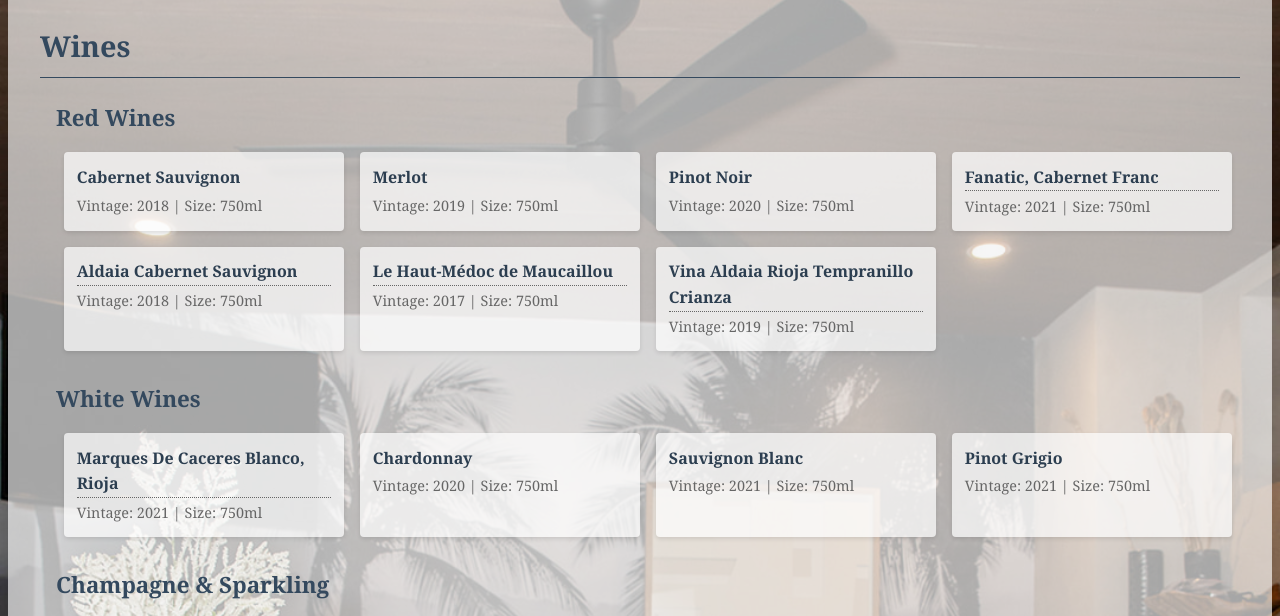
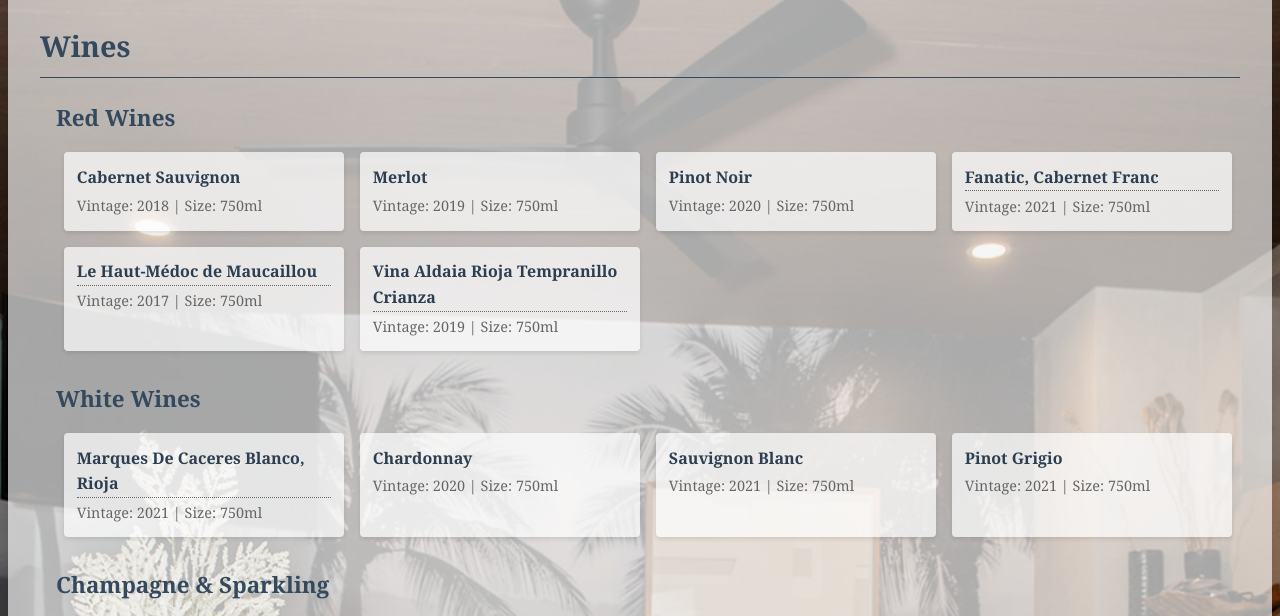
Before and after one commit to oputae/bar-supplies, a plain HTML site: page index.html in a window 1280 px wide. Shown: the part 182-798 px from the top of the page. Drawn offline with Linux system fonts and the light colour scheme.

Commit message:
Updated another receipt

```diff
--- a/index.html
+++ b/index.html
@@ -239,13 +239,6 @@
                         </a>
                     </div>
                     <div class="item">
-                        <a href="javascript:void(0)" class="item-link"
-                            onclick="showModal('./assets/vinaaldaia.jpg', 'Aldaia Cabernet Sauvignon - A full-bodied red wine')">
-                            <div class="item-name">Aldaia Cabernet Sauvignon</div>
-                            <div class="item-details">Vintage: 2018 | Size: 750ml</div>
-                        </a>
-                    </div>
-                    <div class="item">
                         <a href="https://www.vivino.com/US/en/les-notables-de-maucaillou-le-haut-medoc-de-maucaillou/w/1363749" class="item-link">
                             <a href="javascript:void(0)" class="item-link"
                             onclick="showModal('./assets/Le_Haut_Médoc_de_Maucaillou.jpg', 'Le Haut-Médoc de Maucaillou: 60% Cabernet Sauvignon, 24% Merlot, 16% Cabernet Franc')">
@@ -254,7 +247,8 @@
                         </a>
                     </div>
                     <div class="item">
-                        <a href="https://www.grapeshotnyc.com/products/arnegui-crianza-rioja?variant=48825770639652" class="item-link">
+                        <a href="javascript:void(0)" class="item-link"
+                            onclick="showModal('./assets/vinaaldaia.jpg', 'Vina Aldaia Rioja Tempranillo Crianza')">
                             <div class="item-name">Vina Aldaia Rioja Tempranillo Crianza</div>
                             <div class="item-details">Vintage: 2019 | Size: 750ml</div>
                         </a>
```
